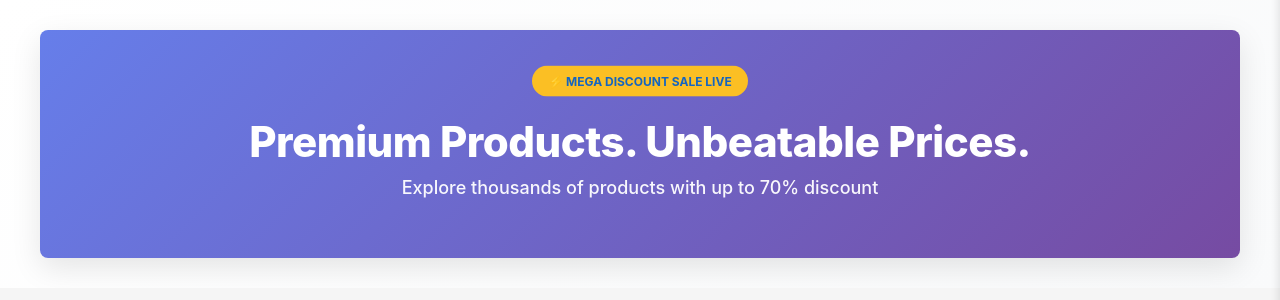
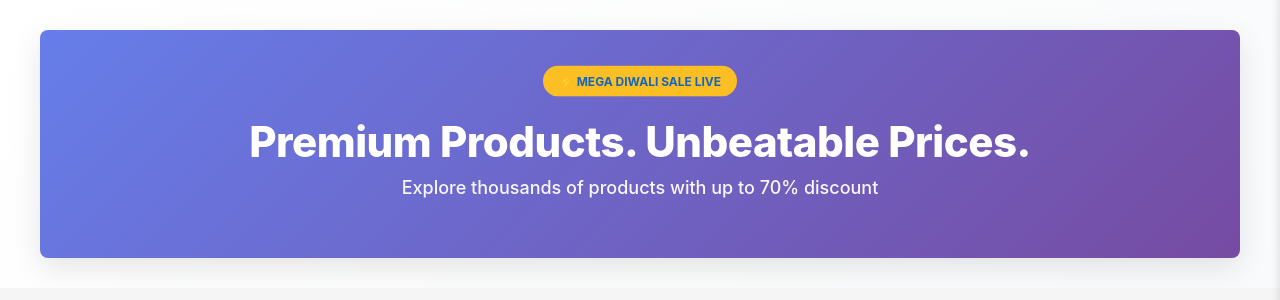
Before and after one commit to surya03-it/Shopnxt-app, a Flask app: page / in a window 1280 px wide. Shown: the part 134-434 px from the top of the page. Run offline with Flask 3, Linux system fonts and the light colour scheme.

Commit message:
Update index.html

```diff
--- a/templates/index.html
+++ b/templates/index.html
@@ -1024,7 +1024,7 @@ footer {
 <!-- ═════════════════════════════════════ HERO SECTION ═════════════════════════════════════ -->
 <section class="hero">
   <div class="hero-banner">
-    <div class="hero-banner-tag">⚡ MEGA DISCOUNT SALE LIVE</div>
+    <div class="hero-banner-tag">⚡ MEGA DIWALI SALE LIVE</div>
     <h1>Premium Products. Unbeatable Prices.</h1>
     <p>Explore thousands of products with up to 70% discount</p>
   </div>
```
